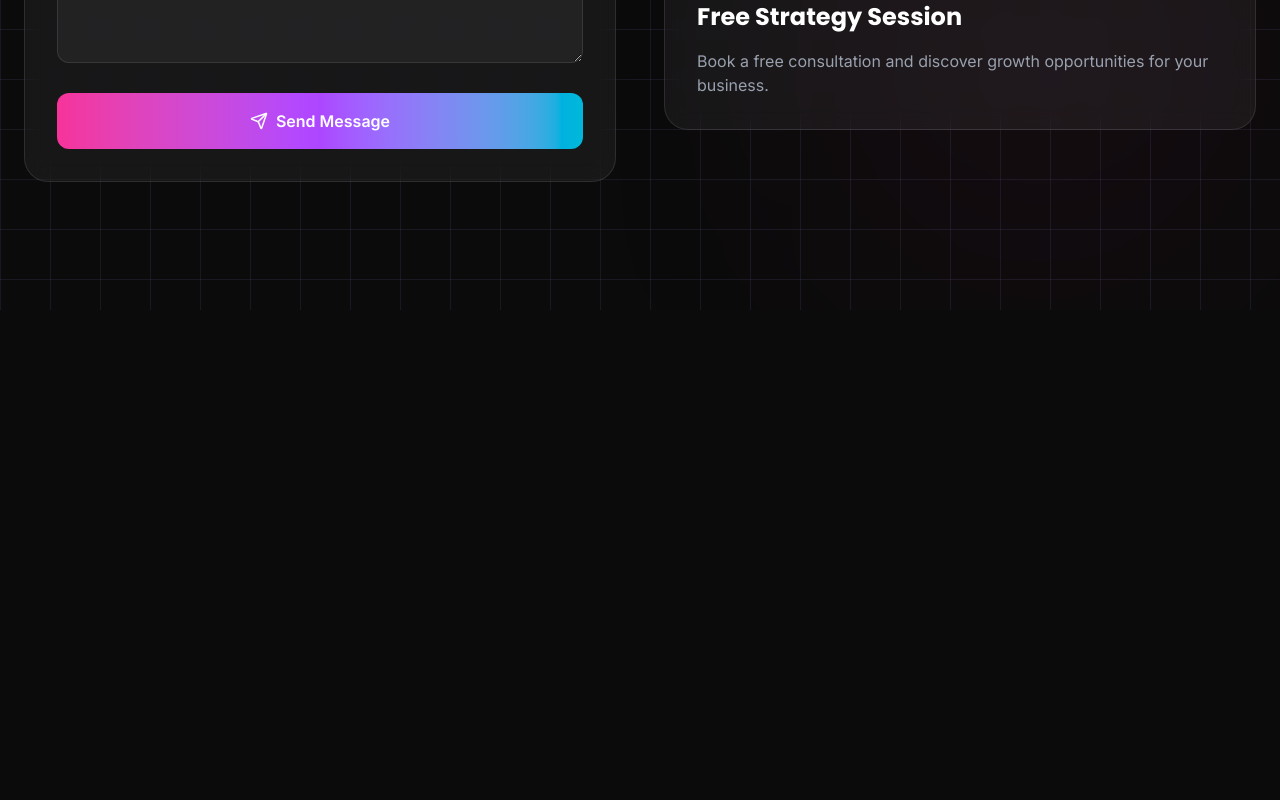
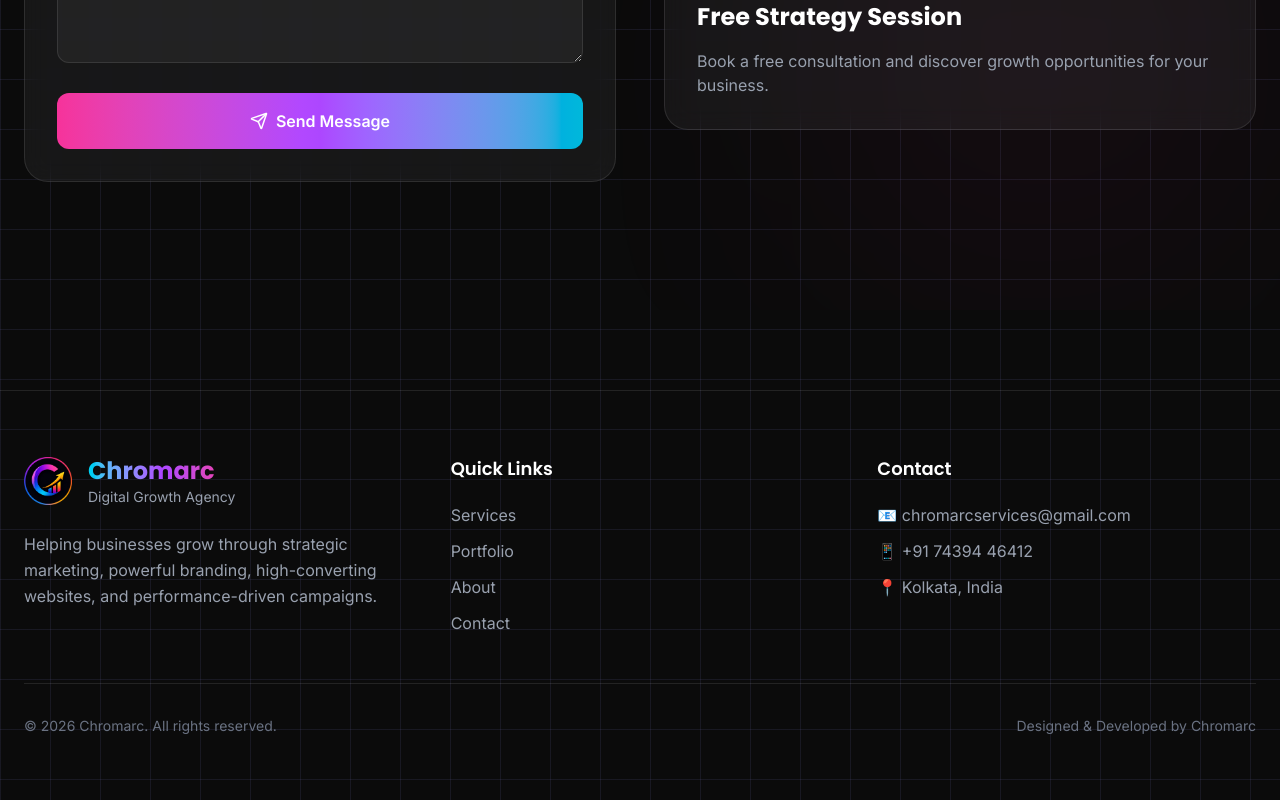
Before and after one commit to Sakuranosuker/Chromarc, a React (Vite) app in the folder chromarc-services/: page / in a window 1280 px wide. Shown: the part 7721-8521 px from the top of the page. Before the commit the page ends 8031 px from the top, so only its background shows below. Built offline with nearby package versions, Linux system fonts and the light colour scheme.

Commit message:
Created a Footer section.

```diff
--- a/chromarc-services/src/App.jsx
+++ b/chromarc-services/src/App.jsx
@@ -5,6 +5,7 @@ import Services from "./components/Services";
 import Portfolio from "./components/Portfolio";
 import About from "./components/About";
 import Contact from "./components/Contact";
+import Footer from "./components/Footer";
 
 
 function App() {
@@ -21,6 +22,7 @@ function App() {
       <Portfolio />
       <About />
       <Contact />
+      <Footer />
 
     </>
   );
--- a/chromarc-services/src/components/Footer.jsx
+++ b/chromarc-services/src/components/Footer.jsx
@@ -0,0 +1,142 @@
+import logo from "../assets/Chromarc logo.png";
+
+const Footer = () => {
+  return (
+    <footer className="border-t border-white/10 mt-20">
+
+      <div className="max-w-7xl mx-auto px-6 py-16">
+
+        <div className="grid md:grid-cols-3 gap-12">
+
+          {/* Brand */}
+          <div>
+
+            <div className="flex items-center gap-4">
+
+              <img
+                src={logo}
+                alt="Chromarc"
+                className="w-12 h-12 object-contain"
+              />
+
+              <div>
+                <h3 className="text-2xl font-bold bg-gradient-to-r from-cyan-400 via-purple-500 to-pink-500 bg-clip-text text-transparent">
+                  Chromarc
+                </h3>
+
+                <p className="text-sm text-gray-400">
+                  Digital Growth Agency
+                </p>
+              </div>
+
+            </div>
+
+            <p className="mt-6 text-gray-400 leading-relaxed">
+              Helping businesses grow through strategic marketing,
+              powerful branding, high-converting websites,
+              and performance-driven campaigns.
+            </p>
+
+          </div>
+
+          {/* Navigation */}
+          <div>
+
+            <h4 className="font-semibold text-lg mb-5">
+              Quick Links
+            </h4>
+
+            <ul className="space-y-3 text-gray-400">
+
+              <li>
+                <a
+                  href="#services"
+                  className="hover:text-cyan-400 transition"
+                >
+                  Services
+                </a>
+              </li>
+
+              <li>
+                <a
+                  href="#work"
+                  className="hover:text-cyan-400 transition"
+                >
+                  Portfolio
+                </a>
+              </li>
+
+              <li>
+                <a
+                  href="#about"
+                  className="hover:text-cyan-400 transition"
+                >
+                  About
+                </a>
+              </li>
+
+              <li>
+                <a
+                  href="#contact"
+                  className="hover:text-cyan-400 transition"
+                >
+                  Contact
+                </a>
+              </li>
+
+            </ul>
+
+          </div>
+
+          {/* Contact */}
+          <div>
+
+            <h4 className="font-semibold text-lg mb-5">
+              Contact
+            </h4>
+
+            <div className="space-y-3 text-gray-400">
+
+              <p>
+                📧 chromarcservices@gmail.com
+              </p>
+
+              <p>
+                📱 +91 74394 46412
+              </p>
+
+              <p>
+                📍 Kolkata, India
+              </p>
+
+            </div>
+
+          </div>
+
+        </div>
+
+        {/* Divider */}
+        <div className="border-t border-white/10 mt-12 pt-8">
+
+          <div className="flex flex-col md:flex-row justify-between items-center gap-4">
+
+            <p className="text-gray-500 text-sm">
+              © {new Date().getFullYear()} Chromarc.
+              All rights reserved.
+            </p>
+
+            <p className="text-gray-500 text-sm">
+              Designed & Developed by Chromarc
+            </p>
+
+          </div>
+
+        </div>
+
+      </div>
+
+    </footer>
+  );
+};
+
+export default Footer;
```
